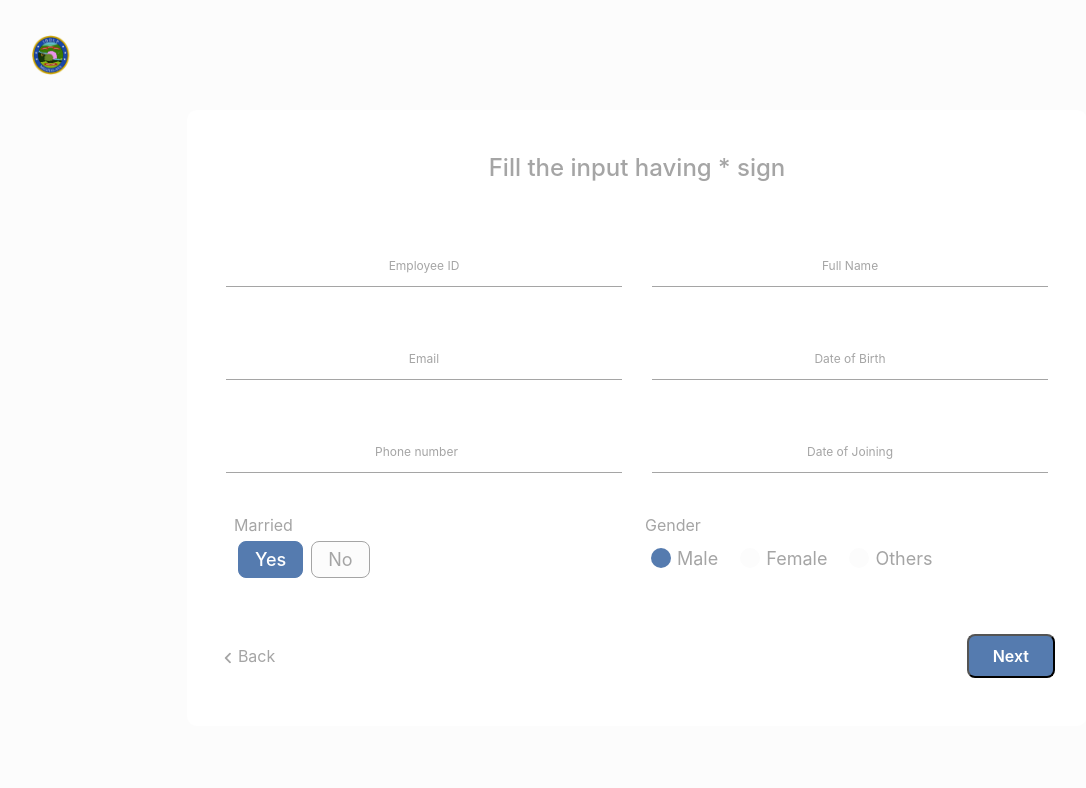
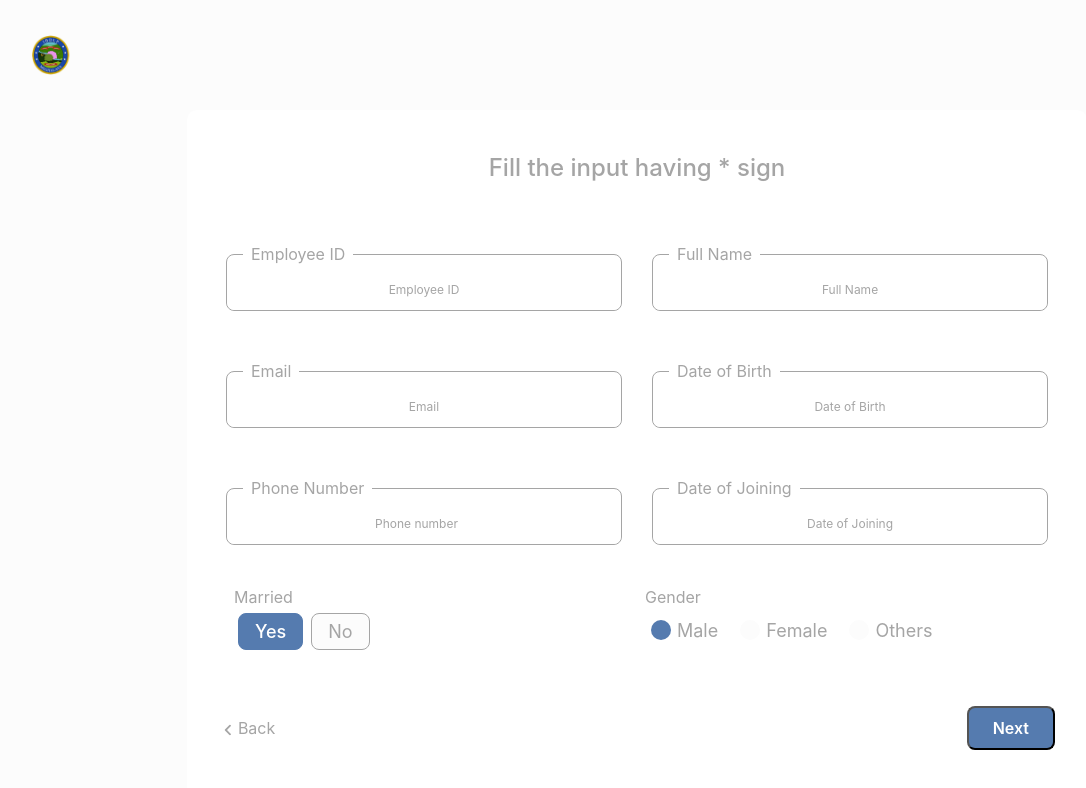
Before and after one commit to shreynpatel23/hr-management, a React (Create React App) app: page /personal-details in a window 1280 px wide. Shown: the top 788 px of the page, without its empty margins (3-1089 px from the left). Built offline with nearby package versions, Linux system fonts and the light colour scheme.

Commit message:
added label for input

```diff
--- a/src/login/login.js
+++ b/src/login/login.js
@@ -81,6 +81,7 @@ function Login() {
             <div className="form-group">
               <Input
                 type="text"
+                labelname="Employee ID"
                 placeholder="Enter Employee ID"
                 haserror={error.employeeId}
                 name="employeeId"
@@ -104,6 +105,7 @@ function Login() {
             <div className="form-group">
               <Input
                 type="password"
+                labelname="Password"
                 placeholder="Enter Password"
                 haserror={error.password}
                 name="password"
--- a/src/shared/input/input.js
+++ b/src/shared/input/input.js
@@ -1,15 +1,22 @@
-import React from 'react'
-import Styles from './input.module.scss'
+import React from "react";
+import Styles from "./input.module.scss";
 
 function Input(props) {
-    return (
+  return (
+    <div>
+      <fieldset className={Styles.fieldSet}>
+        <legend className={`${Styles.legendText} px-2 mx-3 mb-0`}>
+          {props.labelname}
+        </legend>
         <input
-        className={`${
-            props.haserror ? Styles.error :   Styles.formControl
-        } shadow-none`}
-        {...props}
-      />
-    )
+          className={`${
+            props.haserror ? Styles.error : Styles.formControl
+          } shadow-none`}
+          {...props}
+        />
+      </fieldset>
+    </div>
+  );
 }
 
-export default Input
+export default Input;
--- a/src/shared/input/input.module.scss
+++ b/src/shared/input/input.module.scss
@@ -9,10 +9,9 @@
     line-height: 1.5;
     color: $textColor;
     background-clip: padding-box;
-    border-bottom: 0.5px solid $textColor;
-    border-top: 0;
-    border-left: 0;
-    border-right: 0;
+    border: 0;
+    border-bottom-left-radius: $borderRadius8;
+    border-bottom-right-radius: $borderRadius8;
     text-align: center;
     transition: border-color 0.15s ease-in-out, box-shadow 0.15s ease-in-out;
 }
@@ -31,7 +30,6 @@
 
 .formControl:focus {
     outline: none;
-    border-bottom: 0.5px solid $primaryColor;
 
     .formControl::placeholder {
         color: $primaryColor
@@ -48,17 +46,15 @@
     color: $primaryColor;
     background-color: $white;
     background-clip: padding-box;
-    border-bottom: 0.5px solid $error;
-    border-top: 0;
-    border-left: 0;
-    border-right: 0;
+    border: 0;
+    border-bottom-left-radius: $borderRadius8;
+    border-bottom-right-radius: $borderRadius8;
     text-align: center;
     transition: border-color 0.15s ease-in-out, box-shadow 0.15s ease-in-out;
 }
 
 .error:focus {
     outline: none;
-    border-bottom: 0.5px solid $primaryColor;
 
     .formControl::placeholder {
         color: $primaryColor
@@ -69,3 +65,16 @@
     background-color: #F0F0F0;
     cursor: no-drop;
 }
+
+.legendText {
+    width: inherit;
+    font-size: $font-16;
+    text-align: left;
+    color: $textColor;
+}
+
+.fieldSet {
+    padding: 0;
+    border: 1px solid $textColor;
+    border-radius: $borderRadius8;
+}
--- a/src/shared/personal-details-form/personalDetailsForm.js
+++ b/src/shared/personal-details-form/personalDetailsForm.js
@@ -14,6 +14,7 @@ function PersonalDetailsForm(props) {
             <div className="form-group py-3">
               <Input
                 type="text"
+                labelname="Employee ID"
                 placeholder="Employee ID"
                 // conditional rendering for placeholder for error
                 // placeholder={error.employeeId ? error.employeeId : 'Enter Employee ID'}
@@ -29,6 +30,7 @@ function PersonalDetailsForm(props) {
             <div className="form-group py-3">
               <Input
                 type="email"
+                labelname="Email"
                 placeholder="Email"
                 name="email"
                 id="email"
@@ -40,6 +42,7 @@ function PersonalDetailsForm(props) {
             <div className="form-group py-3">
               <Input
                 type="number"
+                labelname="Phone Number"
                 placeholder="Phone number"
                 name="phoneNumber"
                 id="phoneNumber"
@@ -53,6 +56,7 @@ function PersonalDetailsForm(props) {
             <div className="form-group py-3">
               <Input
                 type="text"
+                labelname="Full Name"
                 placeholder="Full Name"
                 name="fullName"
                 id="fullName"
@@ -64,6 +68,7 @@ function PersonalDetailsForm(props) {
             <div className="form-group py-3">
               <Input
                 type="text"
+                labelname="Date of Birth"
                 placeholder="Date of Birth"
                 name="dateOfBirth"
                 id="dateOfBirth"
@@ -75,6 +80,7 @@ function PersonalDetailsForm(props) {
             <div className="form-group py-3">
               <Input
                 type="text"
+                labelname="Date of Joining"
                 placeholder="Date of Joining"
                 name="dateOfJoining"
                 id="dateOfJoining"
```
